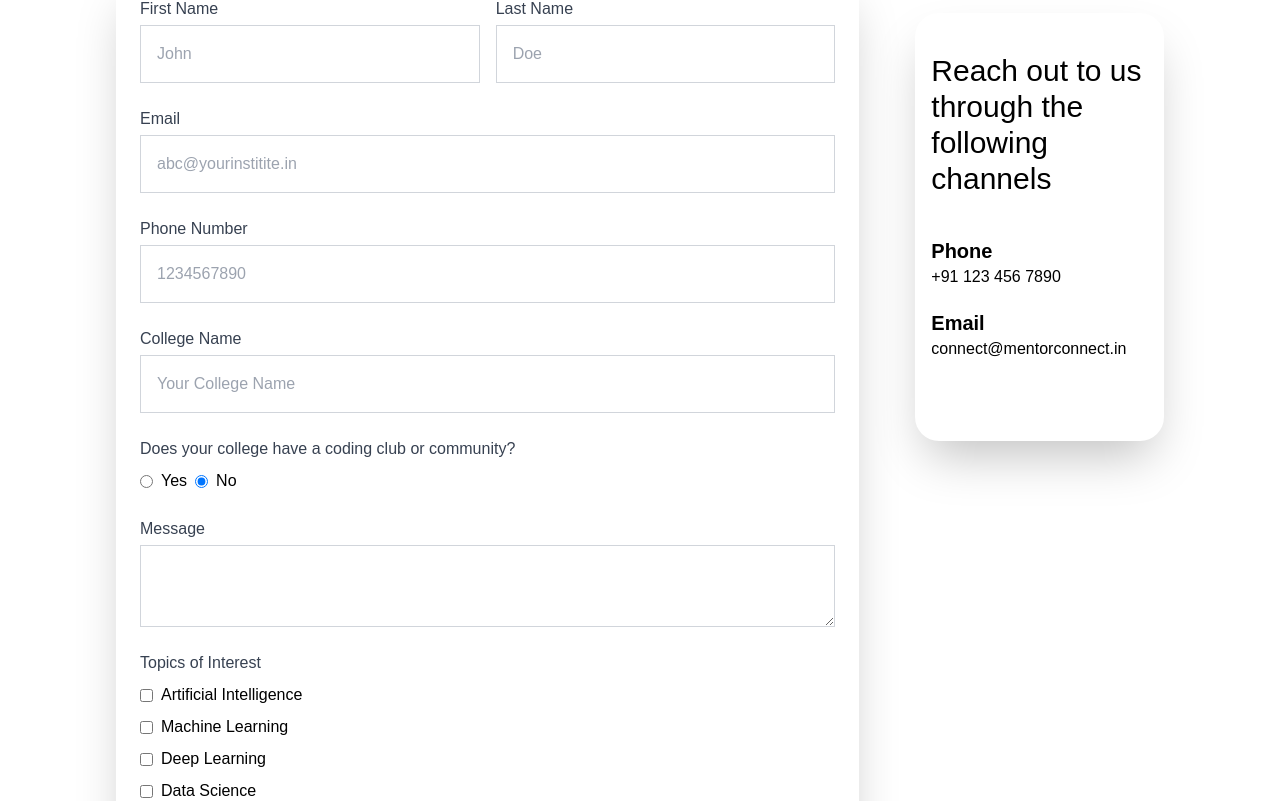
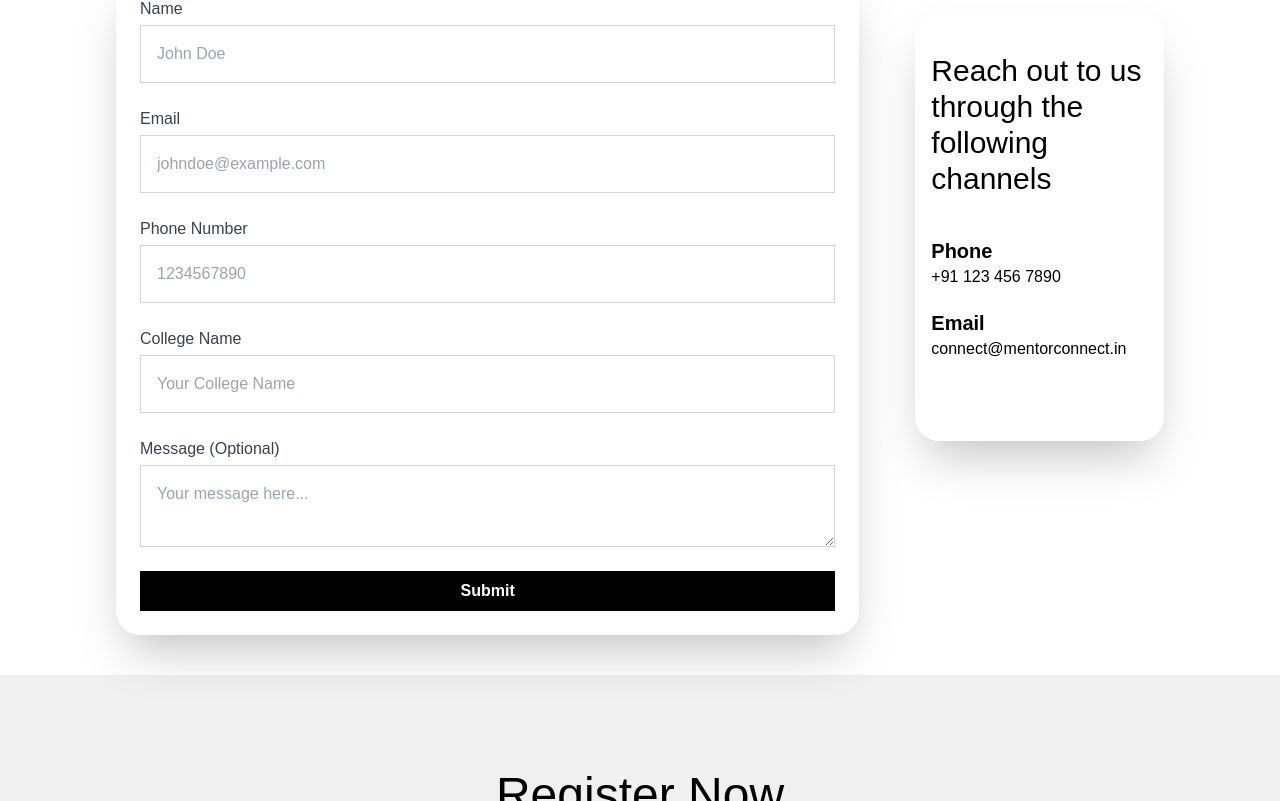
Before and after one commit to divy-koushik-mishra/mentor-connect, a Next.js app: page /contact in a window 1280 px wide. Shown: the part 379-1180 px from the top of the page. Built offline with nearby package versions, Linux system fonts and the light colour scheme.

Commit message:
addressed feedback on call

```diff
--- a/src/app/page.tsx
+++ b/src/app/page.tsx
@@ -1,5 +1,5 @@
 import AboutSection from "@/components/AboutSection";
-import CtaSection from "@/components/CtaSection";
+// import CtaSection from "@/components/CtaSection";
 import FaqSection from "@/components/FaqSection";
 import Hero from "@/components/Hero";
 // import OrganizationSection from "@/components/OrganizationSection";
@@ -9,7 +9,7 @@ export default function Home() {
   return (
     <div className="">
         <Hero />
-      <CtaSection />
+      {/* <CtaSection /> */}
       <AboutSection />
       <Sessions />
       {/* <OrganizationSection /> */}
--- a/src/components/AboutSection.tsx
+++ b/src/components/AboutSection.tsx
@@ -2,8 +2,8 @@ import Link from "next/link";
 
 const AboutSection = () => {
   return (
-    <section className="min-h-[80vh] md:min-h-[60vh]  flex flex-col md:flex-row items-center justify-center px-4 py-10 md:py-24">
-      <div className="md:w-1/2 w-full flex justify-center md:px-24">
+    <section className="min-h-[80vh] md:min-h-[60vh]  flex flex-col-reverse md:flex-row items-center justify-center px-4 py-10 md:py-24">
+      <div className="md:w-1/2 w-full flex justify-center mt-5 md:px-24">
         <img src="/about-cloud.webp" alt="" className="rounded-3xl w-full" />
       </div>
       <div className="md:w-1/2">
--- a/src/components/FaqSection.tsx
+++ b/src/components/FaqSection.tsx
@@ -29,7 +29,7 @@ export const FaqSection = () => {
     <section id="faq" className="flex min-h-[80vh] md:min-h-[60vh]  flex-col md:flex-row p-4 py-10 md:px-24">
       <div className="md:w-1/2 flex flex-col justify-center md:p-24 space-y-4 items-center md:items-start">
         <h3 className="tracking-widest uppercase text-[#AEAEAE]">FAQ&apos;S</h3>
-        <h3 className="md:text-5xl text-4xl text-center md:text-left">Find the answer to your common questions</h3>
+        <h3 className="md:text-5xl text-3xl text-center md:text-left">Find the answer to your common questions</h3>
        <Link href="/contact">
         <button className="border w-fit flex  items-center justify-between space-x-5 px-9 py-2 border-[#AEAEAE] hover:bg-[#c7c7c7] hover:text-black transition rounded-full">
           Connect With Us
--- a/src/components/Footer.tsx
+++ b/src/components/Footer.tsx
@@ -3,13 +3,13 @@ const Footer = () => {
   return (
     <footer className="bg-[#F0F0F0] flex flex-col items-center justify-center p-4 py-10 md:py-24">
       <div className="w-3/4 flex flex-col space-y-5 justify-center items-center space-x-5">
-        <h2 className="text-5xl">Register Now</h2>
+        <h2 className="md:text-5xl text-3xl">Register Now</h2>
         <input
           type="text"
-          className="md:w-1/2 px-10 py-5 rounded-full outline-none"
+          className="md:w-1/2 w-full px-10 py-3 border md:py-5 rounded-full outline-none"
           placeholder="Email Address..."
         />
-        <button className="bg-[#2B2B2B] rounded-full px-9 py-5 text-white ">
+        <button className="bg-[#2B2B2B] rounded-full px-9 py-3 md:py-5 text-white ">
           Join Now!
         </button>
       </div>
--- a/src/components/Navbar.tsx
+++ b/src/components/Navbar.tsx
@@ -12,7 +12,7 @@ const Navbar = () => {
     <header>
       <TopBar />
       <nav className="flex flex-col md:flex-row md:justify-between md:items-center py-10 px-4 md:px-24">
-        <div className="text-3xl w-fit md:w-full">Mentor Connect</div>
+        <div className="text-3xl  w-full md:text-left text-center">Mentor Connect</div>
         <div className="my-4 md:m-0">
           <ul className="flex flex-col md:flex-row justify-end items-end">
             {navItems.map((item, index) => (
--- a/src/components/contact/ContactForm.tsx
+++ b/src/components/contact/ContactForm.tsx
@@ -1,146 +1,124 @@
-"use client";
-import React, { useState } from "react";
-// import { createContactDocument } from "../../utils/appwrite-utils";
+"use client"
+import React, { useState, useEffect, ChangeEvent, FormEvent } from "react";
 import { ToastContainer, toast } from "react-toastify";
 import "react-toastify/dist/ReactToastify.css";
 
-const ContactForm = () => {
-  const [formData, setFormData] = useState({
-    first_name: "",
-    last_name: "",
-    email: "",
-    phone_number: "",
-    college_name: "",
-    coding_club: false,
-    message: "",
-    session_topics: [] as string[],
-  });
+type AllowedEmailDomains = {
+  [key: string]: string;
+};
 
-  const [errors, setErrors] = useState({
-    first_name: "",
-    last_name: "",
+const allowedEmailDomains: AllowedEmailDomains = {
+  "example.edu": "Example University",
+  "college.edu": "College of Education",
+  "university.ac.in": "University of Technology"
+};
+
+interface FormData {
+  name: string;
+  email: string;
+  phone_number: string;
+  college_name: string;
+  message: string;
+}
+
+interface FormErrors {
+  name: string;
+  email: string;
+  phone_number: string;
+  college_name: string;
+}
+
+const ContactForm: React.FC = () => {
+  const [formData, setFormData] = useState<FormData>({
+    name: "",
     email: "",
     phone_number: "",
     college_name: "",
     message: "",
-    session_topics: "",
   });
 
-  const handleChange = (e: React.ChangeEvent<HTMLInputElement | HTMLTextAreaElement>) => {
-    const { name, value, type } = e.target;
+  const [errors, setErrors] = useState<FormErrors>({
+    name: "",
+    email: "",
+    phone_number: "",
+    college_name: "",
+  });
 
-    if (type === "checkbox") {
-      const checked = (e.target as HTMLInputElement).checked;
-      setFormData((prevData) => ({
+  useEffect(() => {
+    const emailDomain = formData.email.split('@')[1];
+    if (emailDomain && allowedEmailDomains[emailDomain]) {
+      setFormData(prevData => ({
         ...prevData,
-        session_topics: checked
-          ? [...prevData.session_topics, value]
-          : prevData.session_topics.filter((topic) => topic !== value),
+        college_name: allowedEmailDomains[emailDomain]
       }));
-    } else if (type === "radio") {
-      const checked = (e.target as HTMLInputElement).checked;
-      setFormData((prevData) => ({
-        ...prevData,
-        coding_club: checked && value === "true",
-      }));
-    } else {
-      setFormData((prevData) => ({
+    }
+  }, [formData.email]);
+
+  const handleChange = (e: ChangeEvent<HTMLInputElement | HTMLTextAreaElement>) => {
+    const { name, value } = e.target;
+    setFormData(prevData => ({
       ...prevData,
       [name]: value,
     }));
-    }
   };
 
-  const validateForm = () => {
-    const formErrors = {
-      first_name: "",
-      last_name: "",
+  const validateForm = (): boolean => {
+    const newErrors: FormErrors = {
+      name: "",
       email: "",
       phone_number: "",
       college_name: "",
-      message: "",
-      session_topics: "",
     };
     let isValid = true;
 
-    if (!formData.first_name.trim()) {
-      formErrors.first_name = "First name is required";
-      isValid = false;
-    }
-
-    if (!formData.last_name.trim()) {
-      formErrors.last_name = "Last name is required";
+    if (!formData.name.trim()) {
+      newErrors.name = "Name is required";
       isValid = false;
     }
 
     const emailRegex = /^[^\s@]+@[^\s@]+\.[^\s@]+$/;
     if (!formData.email.trim() || !emailRegex.test(formData.email)) {
-      formErrors.email = "Valid email is required";
+      newErrors.email = "Valid email is required";
       isValid = false;
     }
 
     if (!formData.phone_number.trim()) {
-      formErrors.phone_number = "Phone number is required";
+      newErrors.phone_number = "Phone number is required";
       isValid = false;
     }
 
-    if (!formData.college_name.trim()) {
-      formErrors.college_name = "College name is required";
+    const emailDomain = formData.email.split('@')[1];
+    if (!allowedEmailDomains[emailDomain] && !formData.college_name.trim()) {
+      newErrors.college_name = "College name is required";
       isValid = false;
     }
 
-    if (!formData.message.trim()) {
-      formErrors.message = "Message is required";
-      isValid = false;
-    }
-
-    if (formData.session_topics.length === 0) {
-      formErrors.session_topics = "At least one session topic must be selected";
-      isValid = false;
-    }
-
-    setErrors(formErrors);
+    setErrors(newErrors);
     return isValid;
   };
 
-  const handleSubmit = async (e: React.FormEvent<HTMLFormElement>) => {
+  const handleSubmit = async (e: FormEvent<HTMLFormElement>) => {
     e.preventDefault();
     if (!validateForm()) {
       toast.error("Please fill out all required fields correctly.");
       return;
     }
 
-    // const formattedData = {
-    //   ...formData,
-    //   session_topics: formData.session_topics.join(', '), // Convert the array to a comma-separated string
-    // };
-
     try {
-      // await createContactDocument(formattedData);
-      toast.success("Request recieved successfully!");
-      // Optionally, reset the form
+      // Here you would typically send the form data to your backend
+      console.log("Form submitted:", formData);
+      toast.success("Form submitted successfully!");
+      // Reset the form
       setFormData({
-        first_name: "",
-        last_name: "",
-        email: "",
-        phone_number: "",
-        college_name: "",
-        coding_club: false,
-        message: "",
-        session_topics: [],
-      });
-      setErrors({
-        first_name: "",
-        last_name: "",
+        name: "",
         email: "",
         phone_number: "",
         college_name: "",
         message: "",
-        session_topics: "",
       });
     } catch (error) {
-      console.error("Error creating contact:", error);
-      toast.error("Failed to send your message. Please try again.");
+      console.error("Error submitting form:", error);
+      toast.error("Failed to submit the form. Please try again.");
     }
   };
 
@@ -148,33 +126,18 @@ const ContactForm = () => {
     <div className="md:w-3/4 mx-auto p-6 bg-white shadow-2xl rounded-3xl">
       <form onSubmit={handleSubmit}>
         <div className="grid grid-cols-1 gap-6">
-          <div className="grid grid-cols-2 gap-4">
           <div>
-              <label className="block text-base font-medium text-gray-700">First Name</label>
+            <label className="block text-base font-medium text-gray-700">Name</label>
             <input
               type="text"
-                name="first_name"
-                value={formData.first_name}
+              name="name"
+              value={formData.name}
               onChange={handleChange}
-                className="mt-1 block w-full border border-gray-300  outline-none p-4"
+              className="mt-1 block w-full border border-gray-300 outline-none p-4"
               required
-                placeholder="John"
+              placeholder="John Doe"
             />
-              {errors.first_name && <p className="text-red-500 text-base">{errors.first_name}</p>}
-            </div>
-            <div>
-              <label className="block text-base font-medium text-gray-700">Last Name</label>
-              <input
-                type="text"
-                name="last_name"
-                value={formData.last_name}
-                onChange={handleChange}
-                className="mt-1 block w-full border border-gray-300  outline-none p-4 "
-                required
-                placeholder="Doe"
-              />
-              {errors.last_name && <p className="text-red-500 text-base">{errors.last_name}</p>}
-            </div>
+            {errors.name && <p className="text-red-500 text-base">{errors.name}</p>}
           </div>
           <div>
             <label className="block text-base font-medium text-gray-700">Email</label>
@@ -183,9 +146,9 @@ const ContactForm = () => {
               name="email"
               value={formData.email}
               onChange={handleChange}
-              className="mt-1 block w-full border border-gray-300  outline-none p-4 "
+              className="mt-1 block w-full border border-gray-300 outline-none p-4"
               required
-              placeholder="abc@yourinstitite.in"
+              placeholder="johndoe@example.com"
             />
             {errors.email && <p className="text-red-500 text-base">{errors.email}</p>}
           </div>
@@ -196,7 +159,7 @@ const ContactForm = () => {
               name="phone_number"
               value={formData.phone_number}
               onChange={handleChange}
-              className="mt-1 block w-full border border-gray-300  outline-none p-4 "
+              className="mt-1 block w-full border border-gray-300 outline-none p-4"
               required
               placeholder="1234567890"
             />
@@ -209,113 +172,22 @@ const ContactForm = () => {
               name="college_name"
               value={formData.college_name}
               onChange={handleChange}
-              className="mt-1 block w-full border border-gray-300  outline-none p-4 "
-              required
+              className="mt-1 block w-full border border-gray-300 outline-none p-4"
+              required={!allowedEmailDomains[formData.email.split('@')[1]]}
               placeholder="Your College Name"
+              readOnly={!!allowedEmailDomains[formData.email.split('@')[1]]}
             />
             {errors.college_name && <p className="text-red-500 text-base">{errors.college_name}</p>}
           </div>
           <div>
-            <label className="block text-base font-medium text-gray-700">Does your college have a coding club or community?</label>
-            <div className="mt-2 space-x-2 flex items-center">
-              <label className="inline-flex items-center">
-                <input
-                  type="radio"
-                  name="coding_club"
-                  value="true"
-                  checked={formData.coding_club === true}
-                  onChange={handleChange}
-                  className="form-radio text-indigo-600"
-                  required
-
-                />
-                <span className="ml-2">Yes</span>
-              </label>
-              <label className="inline-flex items-center">
-                <input
-                  type="radio"
-                  name="coding_club"
-                  value="false"
-                  checked={formData.coding_club === false}
-                  onChange={handleChange}
-                  className="form-radio text-indigo-600"
-                  required
-                />
-                <span className="ml-2">No</span>
-              </label>
-            </div>
-          </div>
-          <div>
-            <label className="block text-base font-medium text-gray-700">Message</label>
+            <label className="block text-base font-medium text-gray-700">Message (Optional)</label>
             <textarea
               name="message"
               value={formData.message}
               onChange={handleChange}
-              className="mt-1 block w-full border border-gray-300  outline-none p-4 "
-              required
+              className="mt-1 block w-full border border-gray-300 outline-none p-4"
+              placeholder="Your message here..."
             ></textarea>
-            {errors.message && <p className="text-red-500 text-base">{errors.message}</p>}
-          </div>
-          <div>
-            <label className="block text-base font-medium text-gray-700">Topics of Interest</label>
-            <div className="mt-2 space-y-2 flex flex-col">
-              <label className="inline-flex items-center">
-                <input
-                  type="checkbox"
-                  name="session_topics"
-                  value="AI"
-                  checked={formData.session_topics.includes("AI")}
-                  onChange={handleChange}
-                  className="form-checkbox text-indigo-600"
-                />
-                <span className="ml-2">Artificial Intelligence</span>
-              </label>
-              <label className="inline-flex items-center">
-                <input
-                  type="checkbox"
-                  name="session_topics"
-                  value="ML"
-                  checked={formData.session_topics.includes("ML")}
-                  onChange={handleChange}
-                  className="form-checkbox text-indigo-600"
-                />
-                <span className="ml-2">Machine Learning</span>
-              </label>
-              <label className="inline-flex items-center">
-                <input
-                  type="checkbox"
-                  name="session_topics"
-                  value="DL"
-                  checked={formData.session_topics.includes("DL")}
-                  onChange={handleChange}
-                  className="form-checkbox text-indigo-600"
-                />
-                <span className="ml-2">Deep Learning</span>
-              </label>
-              <label className="inline-flex items-center">
-                <input
-                  type="checkbox"
-                  name="session_topics"
-                  value="DS"
-                  checked={formData.session_topics.includes("DS")}
-                  onChange={handleChange}
-                  className="form-checkbox text-indigo-600"
-                />
-                <span className="ml-2">Data Science</span>
-              </label>
-              <label className="inline-flex items-center">
-                <input
-                  type="checkbox"
-                  name="session_topics"
-                  value="NLP"
-                  checked={formData.session_topics.includes("NLP")}
-                  onChange={handleChange}
-                  className="form-checkbox text-indigo-600"
-                />
-                <span className="ml-2">Natural Language Processing</span>
-              </label>
-            </div>
-            {errors.session_topics && <p className="text-red-500 text-base">{errors.session_topics}</p>}
           </div>
           <div>
             <button
--- a/src/components/utils/AccordionContent.tsx
+++ b/src/components/utils/AccordionContent.tsx
@@ -19,7 +19,7 @@ export function AccordionContent(props: AccordionContentProps) {
 
   return (
     <>
-      <Accordion open={open === 1}  placeholder={undefined} onPointerEnterCapture={undefined} onPointerLeaveCapture={undefined}>
+      <Accordion open={open === 1} className="text-left"  placeholder={undefined} onPointerEnterCapture={undefined} onPointerLeaveCapture={undefined}>
         <AccordionHeader onClick={() => handleOpen(1)} placeholder={undefined} onPointerEnterCapture={undefined} onPointerLeaveCapture={undefined}>
           {props.title}
         </AccordionHeader>
```
Also changed, not shown: src/components/Card.tsx (+16 -14 lines), src/components/Hero.tsx (+15 -5 lines). Lines whose indentation alone changed are shown as unchanged.
